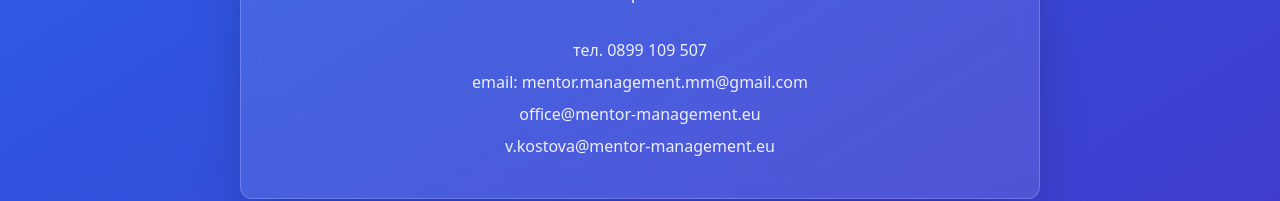
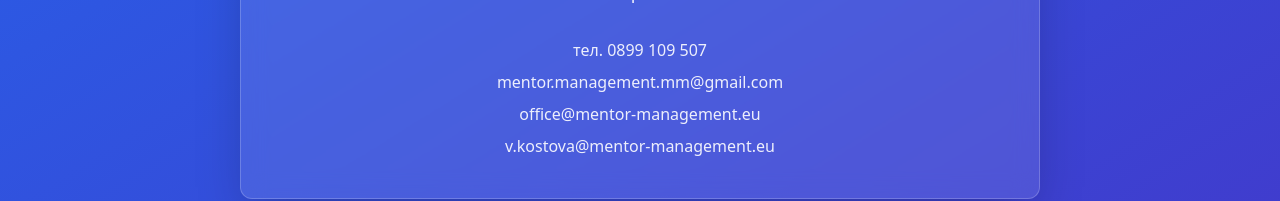
Before and after one commit to hristogwivanov/mentor-management, a React (Vite) app: page / in a window 1280 px wide. Shown: the part 418-619 px from the top of the page. Built offline with nearby package versions, Linux system fonts and the light colour scheme.

Commit message:
Deployment testing

```diff
--- a/src/App.tsx
+++ b/src/App.tsx
@@ -49,7 +49,7 @@
 
         <div style={{ marginTop: '2rem', color: 'rgba(255, 255, 255, 0.9)', textAlign: 'center' }}>
           <p style={{ marginBottom: '0.5rem' }}>тел. 0899 109 507</p>
-          <p style={{ marginBottom: '0.5rem' }}>email: mentor.management.mm@gmail.com</p>
+          <p style={{ marginBottom: '0.5rem' }}>mentor.management.mm@gmail.com</p>
           <p style={{ marginBottom: '0.5rem' }}>office@mentor-management.eu</p>
           <p style={{ marginBottom: '0.5rem' }}>v.kostova@mentor-management.eu</p>
         </div>
```
